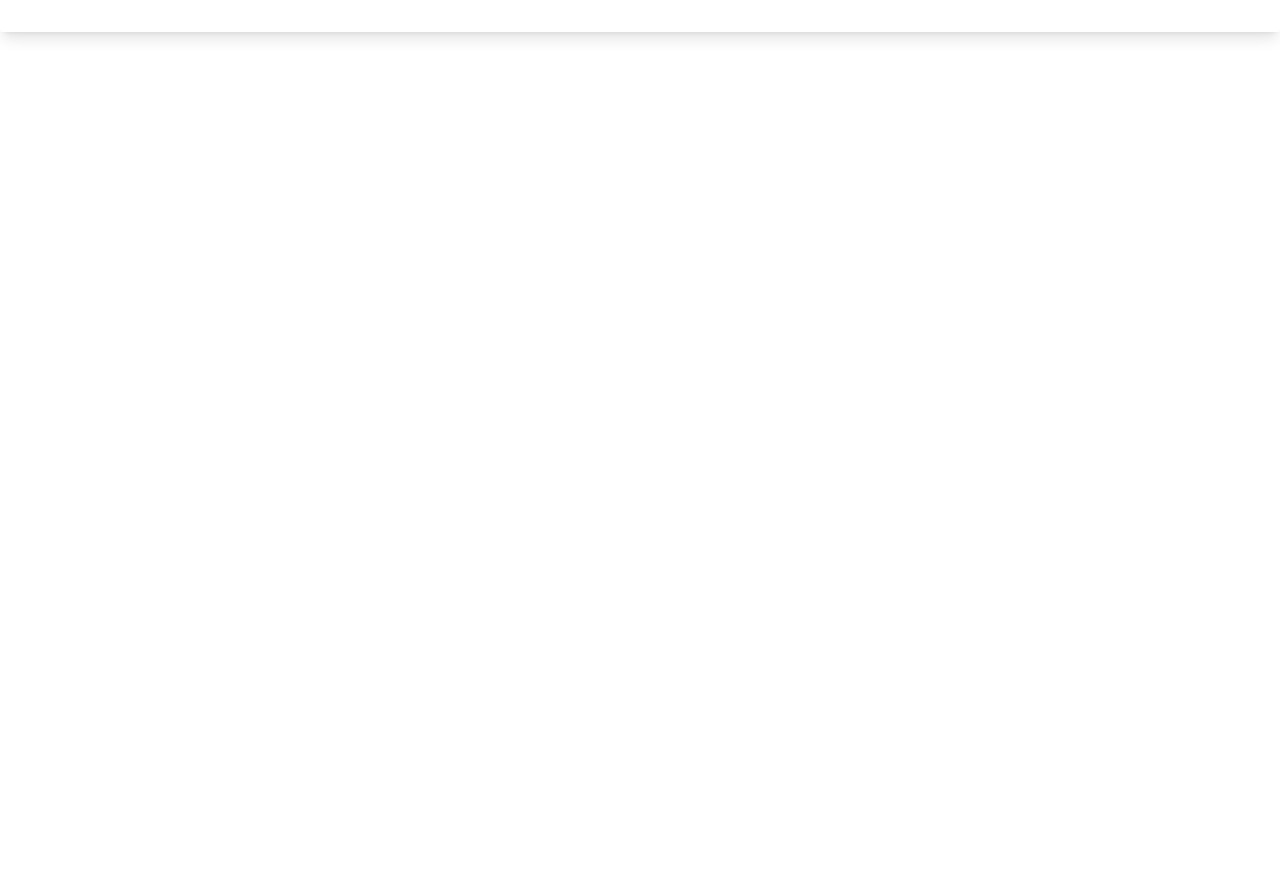
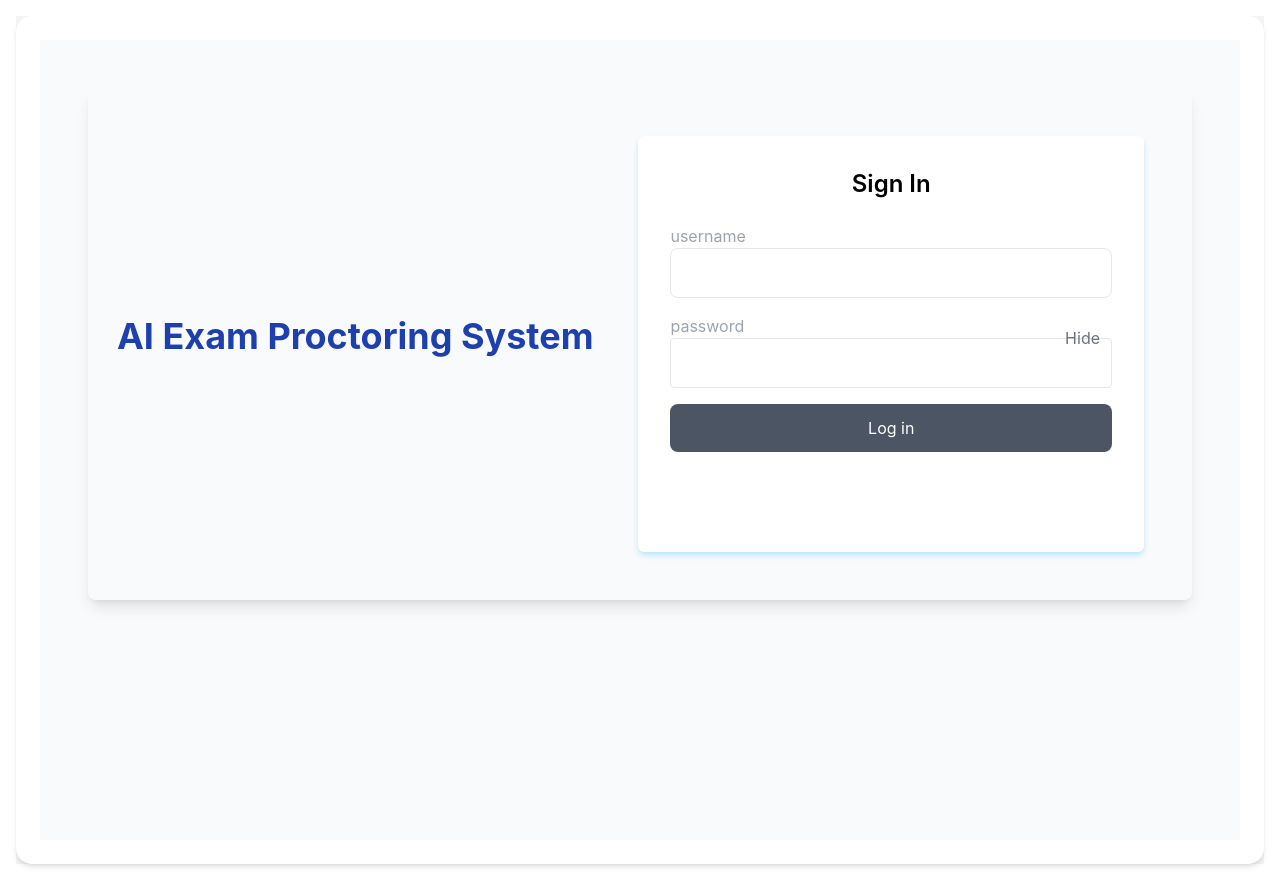
Before and after one commit to radanpro/identity, a React (Create React App) app in the folder frontend/: page /users/login in a window 1280 px wide. Before the commit this address had no page. Before the commit the page ends 800 px from the top, so only its background shows below. Built offline with nearby package versions, Linux system fonts and the light colour scheme.

Commit message:
update the addvector and create login page

```diff
--- a/frontend/src/App.jsx
+++ b/frontend/src/App.jsx
@@ -9,26 +9,32 @@ import EditStudent from "./students/EditStudent";
 import Layout from "./Layout";
 import Dashboard from "./dashboard/Dashboard";
 import AddVector from "./vectors/AddVector";
+import Login from "./login/Login";
+import MainLayout from "./root/MainLayout";
 
 function App() {
   return (
-    <Router future={{ v7_relativeSplatPath: true, v7_startTransition: true }}>
-      <div className="App ">
+    <Router>
+      <div className="App">
         <div className="p-4 rounded-sm shadow-lg">
           <Routes>
+            <Route path="/users" element={<MainLayout />}>
+              <Route path="login" element={<Login />} />
+              {/* <Route path="register" element={<Register />} /> */}
+            </Route>
             <Route path="/" element={<Layout />}>
-              <Route path="/" element={<Dashboard />} />
-              <Route path="/add-student" element={<AddStudent />} />
-              <Route path="/edit-student/:id" element={<EditStudent />} />
-              <Route path="/students" element={<StudentList />} />
-              <Route path="/compare-image" element={<CompareImage />} />
+              <Route index element={<Dashboard />} />
+              <Route path="add-student" element={<AddStudent />} />
+              <Route path="edit-student/:id" element={<EditStudent />} />
+              <Route path="students" element={<StudentList />} />
+              <Route path="compare-image" element={<CompareImage />} />
               <Route
-                path="/camera"
+                path="camera"
                 element={<SearchRealTime setCapturedImage={() => {}} />}
               />
-              <Route path="/search-image" element={<SearchImage />} />
-              <Route path="/vectors" element={<VectorsList />} />
-              <Route path="/add-vector" element={<AddVector />} />
+              <Route path="search-image" element={<SearchImage />} />
+              <Route path="vectors" element={<VectorsList />} />
+              <Route path="add-vector" element={<AddVector />} />
             </Route>
           </Routes>
         </div>
--- a/frontend/src/login/Login.jsx
+++ b/frontend/src/login/Login.jsx
@@ -1,4 +1,3 @@
-// frontend/src/components/Login.jsx
 import { useState } from "react";
 import axios from "axios";
 
@@ -21,27 +20,51 @@ const Login = () => {
   };
 
   return (
-    <div className="flex items-center justify-center h-screen bg-gray-200">
-      <form onSubmit={handleLogin} className="p-4 bg-white rounded shadow-md">
-        <h2 className="text-xl mb-4">Login</h2>
+    <div className="flex  justify-center w-full h-screen bg-gray-50 p-8 pb-0">
+      <div className="flex w-full m-4 mb-0 p-4 h-2/3 bg-inhirit rounded-lg shadow-lg overflow-hidden">
+        {/* Left Section */}
+        <div className="flex flex-col justify-center w-1/2 p-2 bg-inherit items-center rounded-md">
+          <h1 className="text-4xl font-bold mb-4 text-blue-800">
+            AI Exam Proctoring System
+          </h1>
+        </div>
+
+        {/* Right Section - Login Form */}
+        <div className="w-1/2 p-8 bg-white rounded-md lg:m-8 shadow-md shadow-sky-200 ">
+          <form onSubmit={handleLogin} className="space-y-4">
+            <h2 className="text-2xl font-semibold text-center mb-6">Sign In</h2>
+            <div>
+              <label htmlFor="username" className="text-gray-400">
+                username
+              </label>
               <input
                 type="text"
-          placeholder="Username"
                 value={username}
                 onChange={(e) => setUsername(e.target.value)}
-          className="mb-2 p-2 w-full border"
+                className="w-full p-3 border rounded-lg focus:outline-none focus:ring-2 focus:ring-blue-500"
               />
+            </div>
+            <div className="relative">
+              <label htmlFor="password" className="text-gray-400">
+                password
+              </label>
               <input
                 type="password"
-          placeholder="Password"
                 value={password}
                 onChange={(e) => setPassword(e.target.value)}
-          className="mb-2 p-2 w-full border"
+                className="w-full p-3 border rounded focus:outline-none focus:ring-2 focus:ring-blue-500"
               />
-        <button type="submit" className="p-2 w-full bg-blue-500 text-white">
-          Login
+              <span className="absolute right-3 top-3 text-gray-500">Hide</span>
+            </div>
+            <button
+              type="submit"
+              className="w-full py-3 bg-gray-600 text-white rounded-lg lg:mt-4 hover:bg-blue-400 transition-colors"
+            >
+              Log in
             </button>
           </form>
+        </div>
+      </div>
     </div>
   );
 };
--- /dev/null
+++ b/frontend/src/root/MainLayout.jsx
@@ -0,0 +1,14 @@
+import { Outlet } from "react-router-dom";
+
+const MainLayout = () => {
+  return (
+    <div className="flex min-h-screen items-center justify-center bg-gray-100">
+      {/* محتوى الصفحات مثل تسجيل الدخول وإنشاء الحساب */}
+      <main className="w-full sm-max-w-md p-6 bg-white rounded-2xl shadow-md">
+        <Outlet />
+      </main>
+    </div>
+  );
+};
+
+export default MainLayout;
--- a/frontend/src/vectors/AddVector.jsx
+++ b/frontend/src/vectors/AddVector.jsx
@@ -49,6 +49,7 @@ const AddVector = () => {
           },
         }
       );
+
       console.log(response.data);
 
       // تحقق من حالة الطلب وعرض الرسائل القادمة من الباك اند
```
Lines whose indentation alone changed are shown as unchanged.
